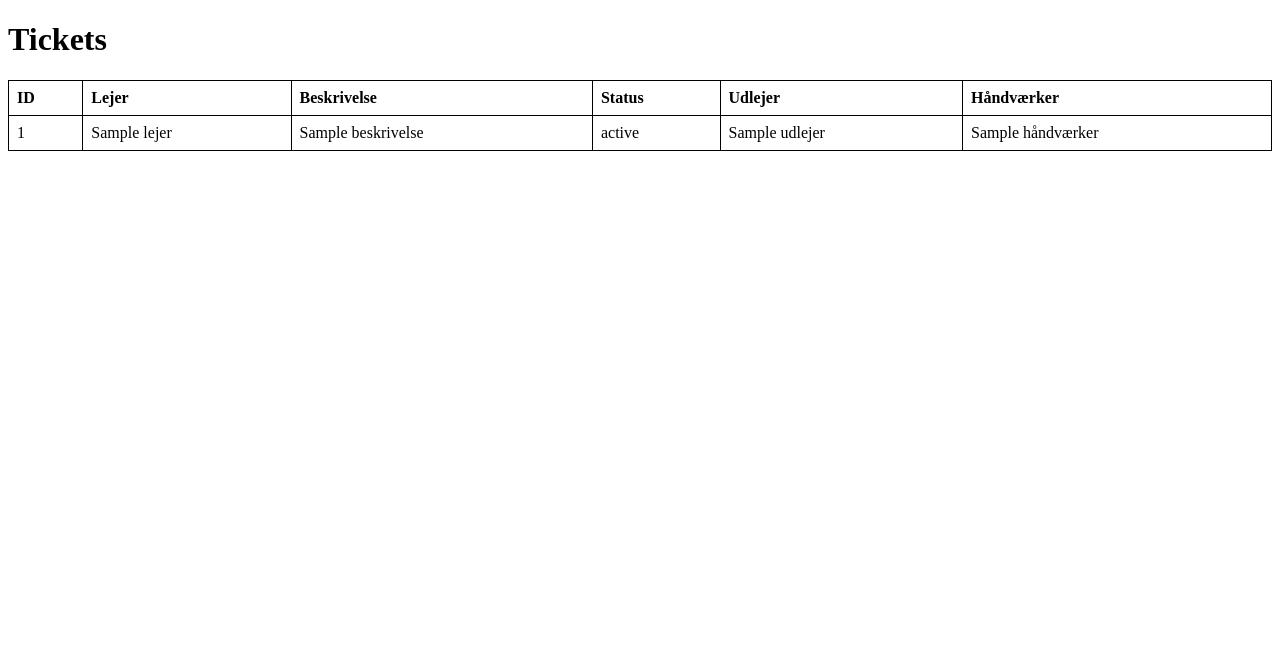
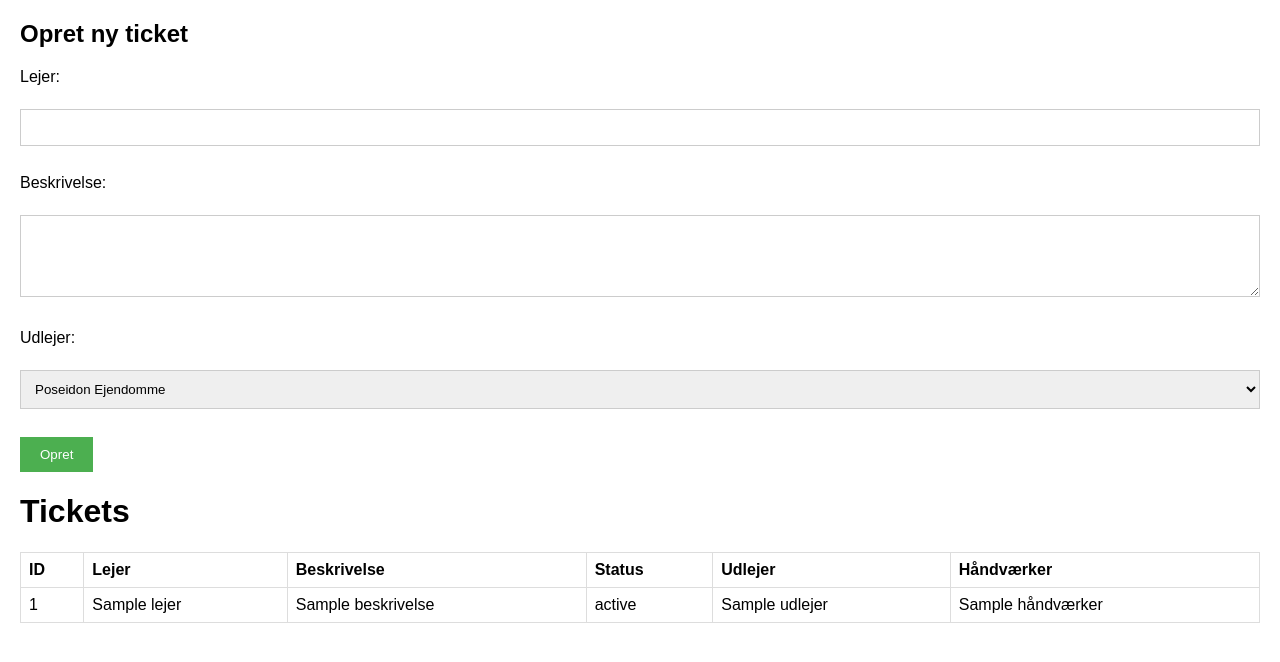
Before and after one commit to bbb36845/SAPUTicket, a Flask app: template templates/index.html in a window 1280 px wide. Shown: the top 662 px of the page. Run offline with Flask 3, Linux system fonts and the light colour scheme; the template is opened without the code that fills it: most values are stand-ins (such as "Sample title", 1, 10 or a date in 2020).

Commit message:
Tilføjet formular og CSS til index.html

```diff
--- a/templates/index.html
+++ b/templates/index.html
@@ -3,18 +3,106 @@
 <head>
     <title>Ticket System</title>
     <style>
+        /* Grundlæggende styling */
+        body {
+            font-family: sans-serif;
+            margin: 20px;
+        }
+
+        label {
+            display: block; /* Labels på egne linjer */
+            margin-bottom: 5px;
+        }
+
+        input[type="text"],
+        textarea,
+        select {
+            width: 100%; /* Fuld bredde på inputfelter */
+            padding: 10px;
+            margin-bottom: 10px;
+            border: 1px solid #ccc;
+            box-sizing: border-box; /* Inkluder padding og border i bredden */
+        }
+
+        input[type="submit"] {
+            background-color: #4CAF50; /* Grøn knap */
+            color: white;
+            padding: 10px 20px;
+            border: none;
+            cursor: pointer;
+        }
+
         table {
             border-collapse: collapse;
             width: 100%;
         }
+
         th, td {
-            border: 1px solid black;
+            border: 1px solid #ddd;
             padding: 8px;
             text-align: left;
+        }
+
+        /* Responsivt design (simpel) */
+        @media (max-width: 600px) {
+            /* Skift til en-søjle layout på små skærme */
+            table, thead, tbody, th, td, tr {
+                display: block;
+            }
+
+            /* Skjul tabeloverskrifter på små skærme */
+            thead tr {
+                position: absolute;
+                top: -9999px;
+                left: -9999px;
+            }
+
+            td {
+                /* Vær som en række */
+                border: none;
+                border-bottom: 1px solid #ddd;
+                position: relative;
+                padding-left: 50%; /* Giv plads til "label" */
+                white-space: normal;
+                text-align:left;
+            }
+
+            td:before {
+                /* Vis "label" til venstre for data */
+                position: absolute;
+                top: 6px;
+                left: 6px;
+                width: 45%;
+                padding-right: 10px;
+                white-space: nowrap;
+                text-align:left;
+                font-weight: bold;
+            }
+
+            /* Sæt "labels" for hver celle */
+            td:before { content: attr(data-label); }
         }
     </style>
 </head>
 <body>
+    <h2>Opret ny ticket</h2>
+<form action="/create" method="post">
+    <label for="lejer">Lejer:</label><br>
+    <input type="text" id="lejer" name="lejer" required><br><br>
+
+    <label for="beskrivelse">Beskrivelse:</label><br>
+    <textarea id="beskrivelse" name="beskrivelse" rows="4" cols="50" required></textarea><br><br>
+
+    <label for="udlejer">Udlejer:</label><br>
+     <select id="udlejer" name="udlejer" required>
+        <option value="Poseidon Ejendomme">Poseidon Ejendomme</option>
+        <option value="Andreasen Ejendomme">Andreasen Ejendomme</option>
+        <option value="Vedbækhus">Vedbækhus</option>
+        <option value="Ishockey ApS">Ishockey ApS</option>
+     </select><br><br>
+
+    <input type="submit" value="Opret">
+</form>
     <h1>Tickets</h1>
     <table>
         <thead>
@@ -30,12 +118,12 @@
         <tbody>
             {% for ticket in tickets %}
             <tr>
-                <td>{{ ticket.id }}</td>
-                <td>{{ ticket.lejer }}</td>
-                <td>{{ ticket.beskrivelse }}</td>
-                <td>{{ ticket.status }}</td>
-                <td>{{ ticket.udlejer }}</td>
-                <td>{{ ticket.håndværker }}</td>
+                <td data-label="ID">{{ ticket.id }}</td>
+                <td data-label="Lejer">{{ ticket.lejer }}</td>
+                <td data-label="Beskrivelse">{{ ticket.beskrivelse }}</td>
+                <td data-label="Status">{{ ticket.status }}</td>
+                <td data-label="Udlejer">{{ ticket.udlejer }}</td>
+                <td data-label="Håndværker">{{ ticket.håndværker }}</td>
             </tr>
             {% endfor %}
         </tbody>
```
